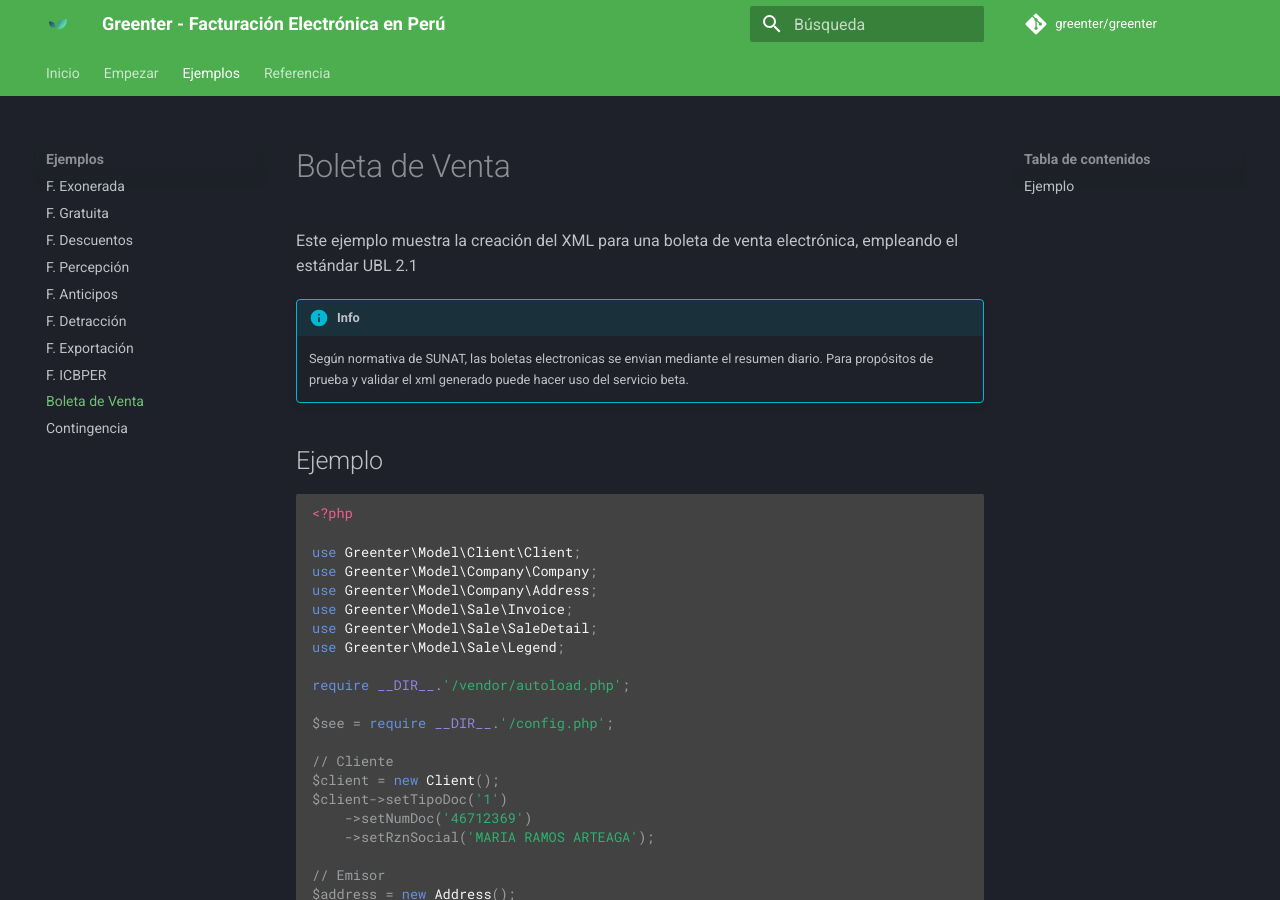
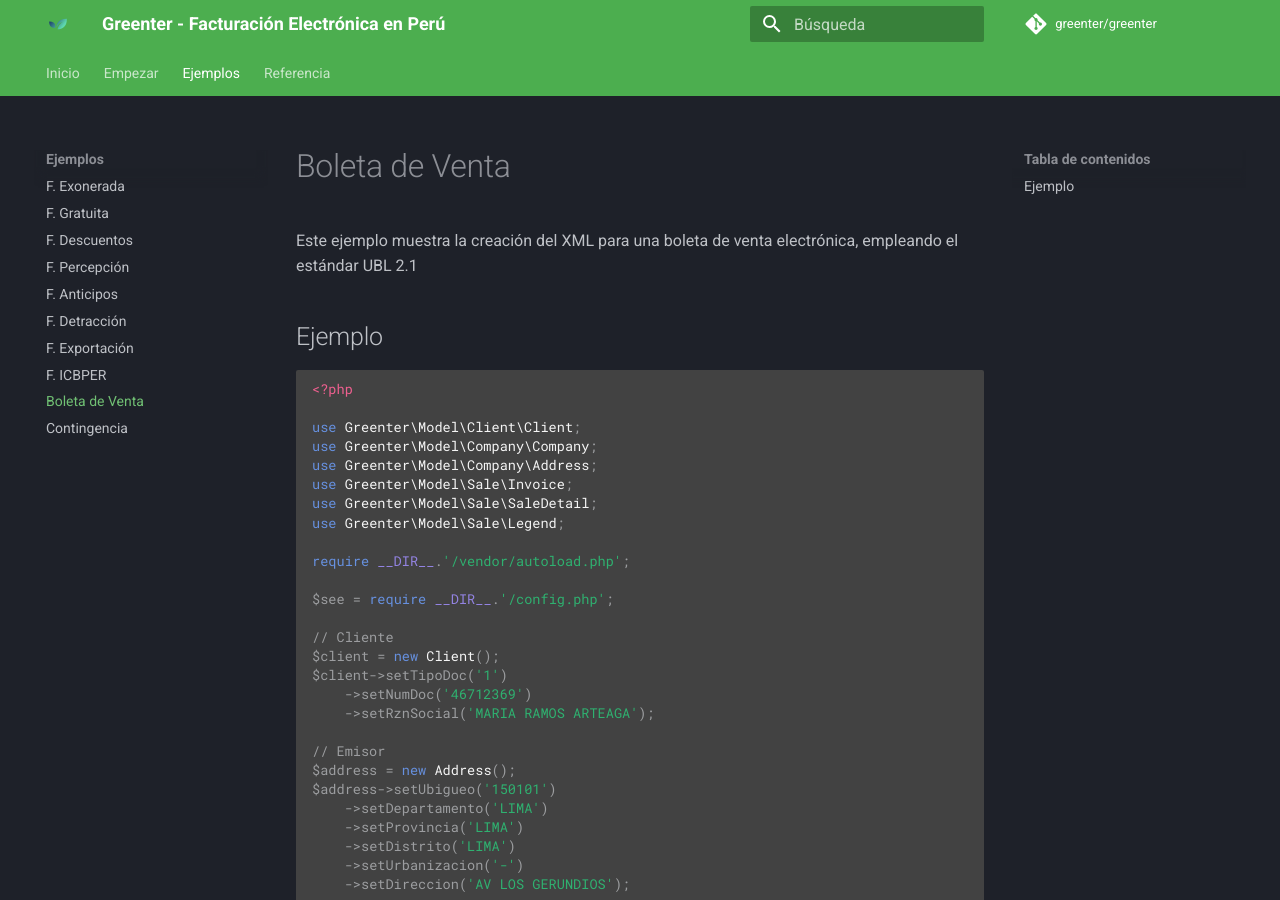
Before and after one commit to thegreenter/docs, an MkDocs documentation site: the page built from docs/examples/boleta.md, in a window 1280 px wide and 900 px high. Built offline with MkDocs 1.6.1 and Material for MkDocs 9.7.7, drawn with Linux system fonts in a browser that asks for light colours.

Commit message:
Eliminar requerimiento de enviar resumen diario

````diff
--- a/docs/examples/boleta.md
+++ b/docs/examples/boleta.md
@@ -1,9 +1,6 @@
 # Boleta de Venta
 
 Este ejemplo muestra la creación del XML para una boleta de venta electrónica, empleando el estándar UBL 2.1
-
-!!! info
-    Según normativa de SUNAT, las boletas electronicas se envian mediante el resumen diario. Para propósitos de prueba y validar el xml generado puede hacer uso del servicio beta.
 
 ## Ejemplo
 ```php
````
